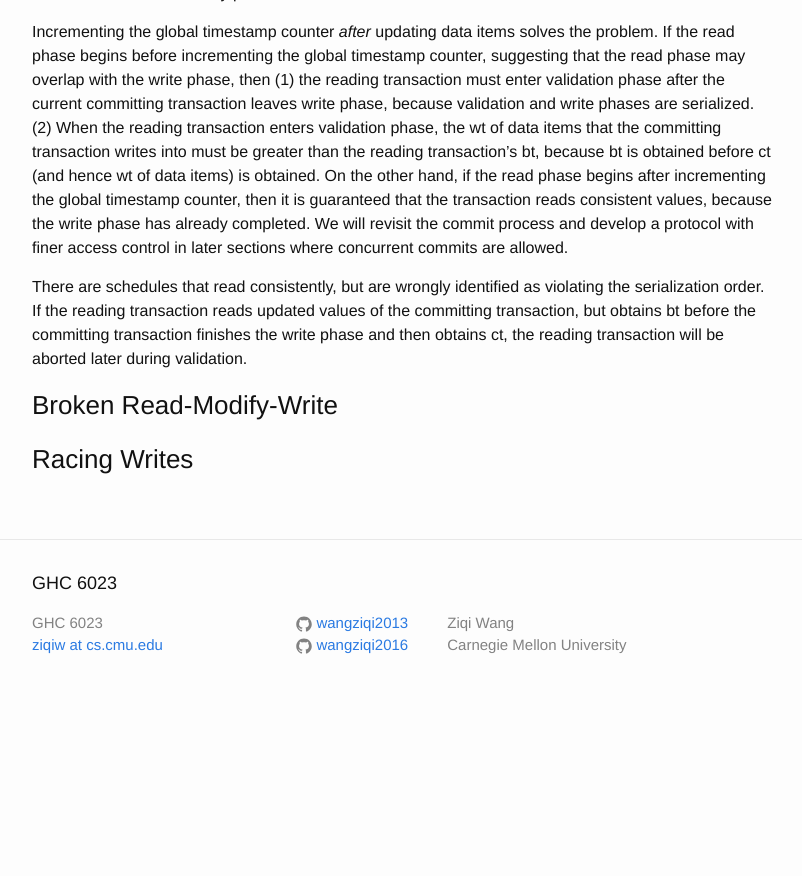
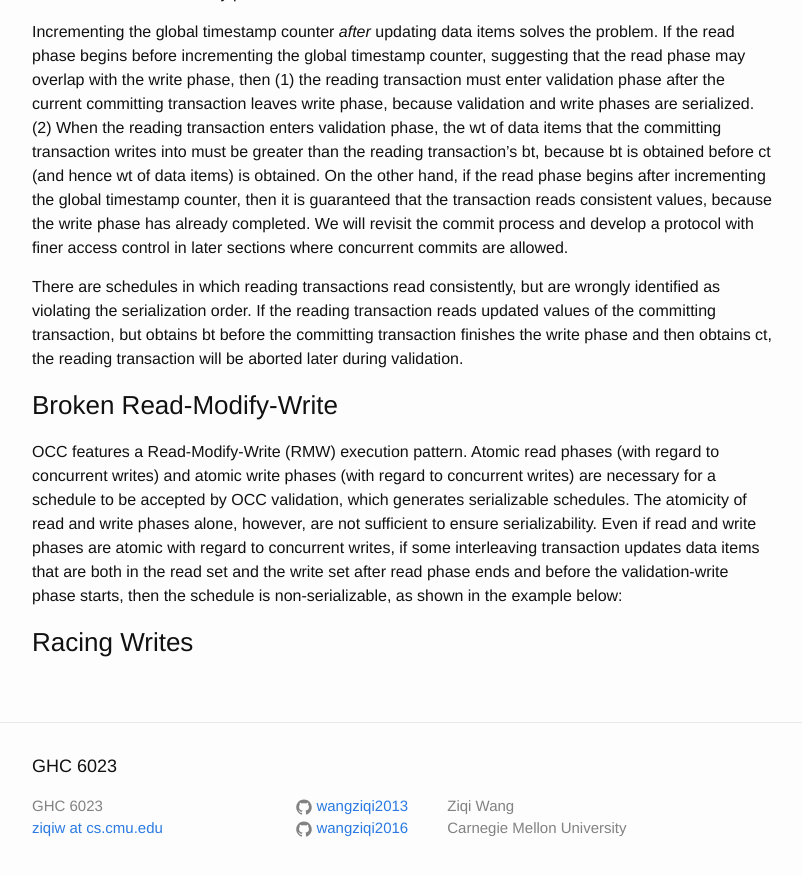
Before and after one commit to wangziqi2013/wangziqi2013.github.io, a Jekyll site: the page built from _posts/2018-03-21-Analyzing-OCC-Anomalies-and-Solutions.markdown, in a window 1280 px wide and 900 px high, scrolled down 4964 px. Shown: the top 876 px of the window, without its empty margins (238-1040 px from the left). Built offline with Jekyll 4.4.1, drawn with Linux system fonts in a browser that asks for light colours; before the commit the page ends 5681 px from its top, so only the background shows below that.

Commit message:
Working on broken RMW

```diff
--- a/_posts/2018-03-21-Analyzing-OCC-Anomalies-and-Solutions.markdown
+++ b/_posts/2018-03-21-Analyzing-OCC-Anomalies-and-Solutions.markdown
@@ -219,10 +219,18 @@ global timestamp counter, then it is guaranteed that the transaction reads consi
 has already completed. We will revisit the commit process and develop a protocol with finer access control in later sections where
 concurrent commits are allowed.
 
-There are schedules that read consistently, but are wrongly identified as violating the serialization order. If the reading
-transaction reads updated values of the committing transaction, but obtains bt before the committing transaction finishes
-the write phase and then obtains ct, the reading transaction will be aborted later during validation.
+There are schedules in which reading transactions read consistently, but are wrongly identified as violating the serialization
+order. If the reading transaction reads updated values of the committing transaction, but obtains bt before the committing
+transaction finishes the write phase and then obtains ct, the reading transaction will be aborted later during validation.
 
 ### Broken Read-Modify-Write
 
+OCC features a Read-Modify-Write (RMW) execution pattern. Atomic read phases (with regard to concurrent writes) and atomic
+write phases (with regard to concurrent writes) are necessary for a schedule to be accepted by OCC validation, which generates serializable schedules. The atomicity of read and write phases alone, however, are not sufficient to ensure serializability.
+Even if read and write phases are atomic with regard to concurrent writes, if some interleaving transaction updates data
+items that are both in the read set and the write set after read phase ends and before the validation-write phase starts,
+then the schedule is non-serializable, as shown in the example below:
+
+
+
 ### Racing Writes
```
